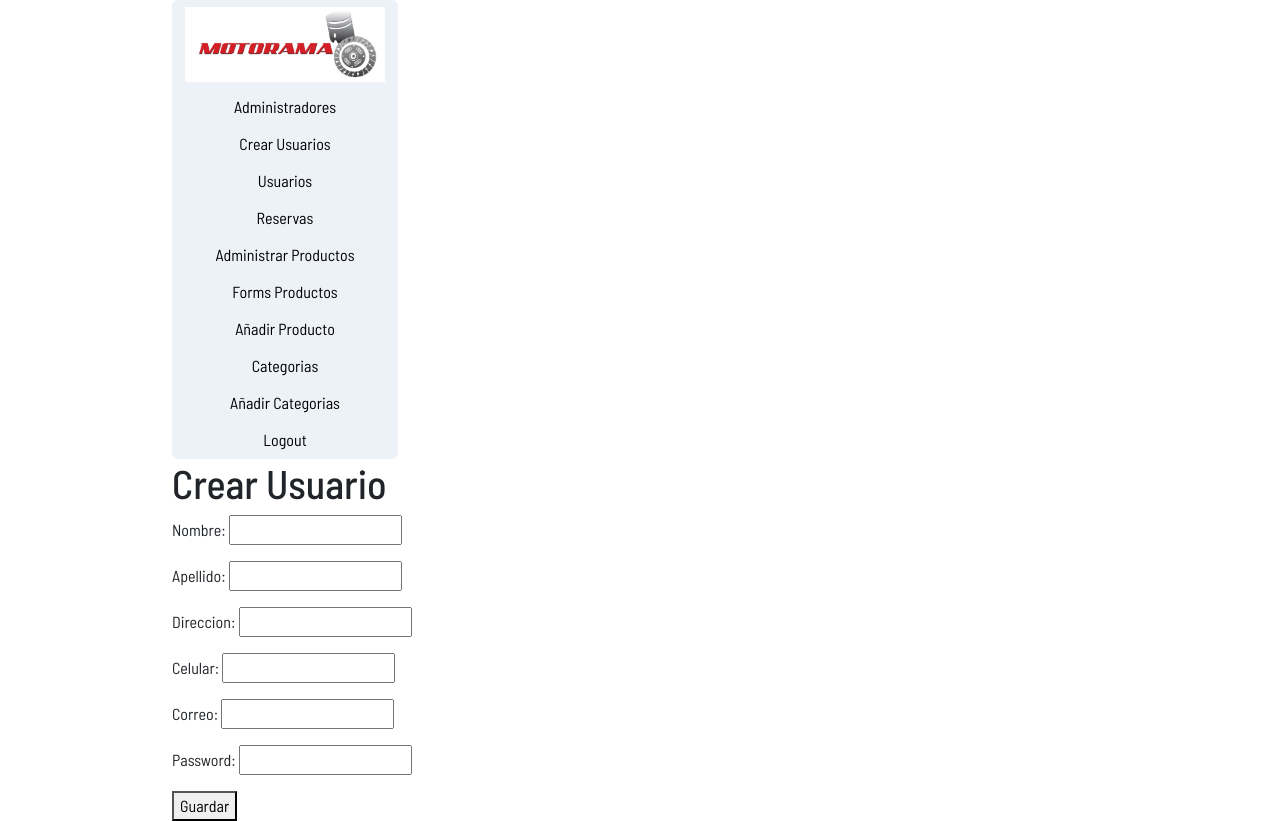
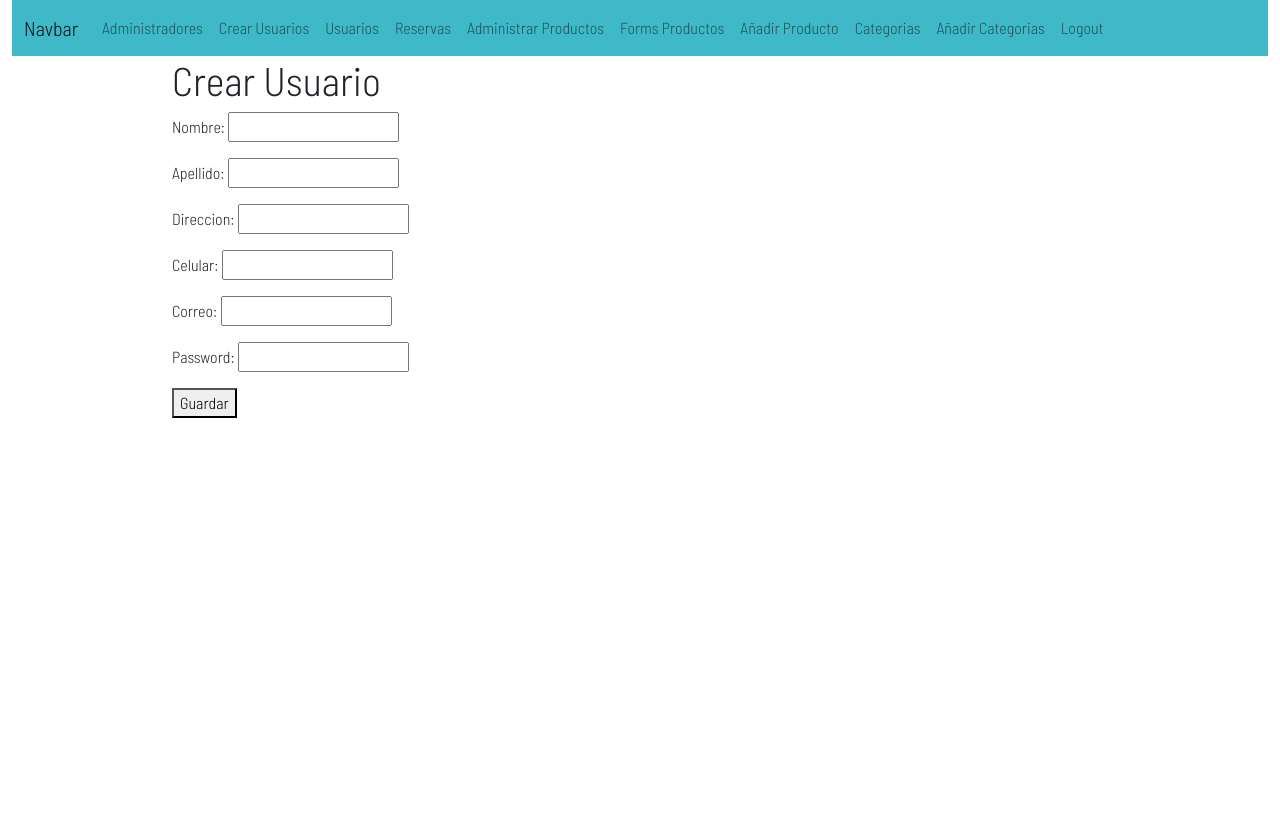
Before and after one commit to Alejarrasco/motorama, a Django app: page /leerUsuarios/create/ in a window 1280 px wide. After the commit the page ends 418 px from the top, so only its background shows below. Run offline with Django 4.2, Linux system fonts and the light colour scheme; style sheets or scripts are compiled from the project's sources; some libraries are stand-ins or nearby versions.

Commit message:
prueba_navbar

```diff
--- a/store/static/styles/sass/custom.scss
+++ b/store/static/styles/sass/custom.scss
@@ -4,11 +4,17 @@ $font-family-sans-serif: 'Barlow Semi Condensed', sans-serif;
 $primary:#733FC8;
 $success: #49556B;
 $dark: #18202D;
-$secondary: #EDF2F8;
+$secondary: #277ae0;
 $info:#c8663f;
 $warning:#c6c83f;
 $danger: #08421c;
 $light:#3fb8c8;
+
+@media (min-width: 992px) {
+  .alto-100 {
+      height: 100vh;
+  }
+}
 //modificacion d-flex (para imgs)
 .d-flex img{
     width: 500px;
--- a/store/templates/InterfazAdmin/home.html
+++ b/store/templates/InterfazAdmin/home.html
@@ -1,7 +1,8 @@
 {% extends 'layouts/base.html' %}
 {% load static %}
 {% block content %}
-<div class="container d-flex align-items-center justify-content-center vh-100">
+
+<div class="container d-flex align-items-center justify-content-center vh-90">
     <div class="row">
         <div class="col-12 col-lg-3">
             <div class="row">
@@ -43,4 +44,4 @@
 </div>
 
 
-{% endblock %}
+{% endblock content%}
--- a/store/templates/layouts/base.html
+++ b/store/templates/layouts/base.html
@@ -6,51 +6,53 @@
     <meta http-equiv="X-UA-Compatible" content="IE=edge" />
     <meta name="viewport" content="width=device-width, initial-scale=1.0" />
     <title>Administrador GUI</title>
-    <link rel="preconnect" href="https://fonts.googleapis.com">
-    <link rel="preconnect" href="https://fonts.gstatic.com" crossorigin>
-    <link href="https://fonts.googleapis.com/css2?family=Barlow+Semi+Condensed:ital,wght@0,100;0,200;0,300;0,400;0,500;0,600;0,700;1,100;1,200;1,300&display=swap" rel="stylesheet">
+    <link rel="preconnect" href="https://fonts.gstatic.com">
+    <link href="https://fonts.googleapis.com/css2?family=Barlow+Semi+Condensed:ital,wght@0,300;0,600;0,900;1,100&display=swap" rel="stylesheet">
     <link rel="stylesheet" href="{% static 'styles/sass/custom.css'%}" />
 
   </head>
   <body>
-    <!--<div class="container">
-      <div class="btn-group-vertical btn-group-justified" role="group" aria-label="Vertical button group">
-        <a href="{% url 'homeadmin' admin.id %}" class="btn btn-secondary">
-          <img src="{% static 'images/logo.png' %}" width="200" alt="" />
-        </a>
-            <a href="{% url 'leerAdministradores' %}" class="btn btn-secondary">Administradores</a>
-            <a href="{% url 'crearUsuarios' %}" class="btn btn-secondary">Crear Usuarios</a>
-            <a href="{% url 'leerUsuarios' %}" class="btn btn-secondary">Usuarios</a>
-            <a href="{% url 'leerReservas' %}" class="btn btn-secondary">Reservas</a>
-            <a href="{% url 'leerProductos' %}" class="btn btn-secondary">Administrar Productos</a>
-            <a href="{% url 'administrarProductos' %}" class="btn btn-secondary">Forms Productos</a>
-            <a href="{% url 'aniadir_producto' %}" class="btn btn-secondary">Añadir Producto</a>
-            <a href="{% url 'leerCategorias' %}" class="btn btn-secondary">Categorias</a>
-            <a href="{% url 'crearCategorias' %}" class="btn btn-secondary">Añadir Categorias</a>
-            <a href="{% url 'index' %}" class="btn btn-secondary">Logout</a>
-      </div>
-    </div>-->
-    <section class="container">
-      <div class="btn-group-vertical btn-group-justified" role="group" aria-label="Vertical button group">
-        <a href="{% url 'homeadmin' admin.id %}" class="btn btn-secondary">
-          <img src="{% static 'images/logo.png' %}" width="200" alt="" />
-        </a>
-        <a href="{% url 'leerAdministradores' admin.id %}" class="btn btn-secondary">Administradores</a>
-        <a href="{% url 'crearUsuarios' admin.pk %}" class="btn btn-secondary">Crear Usuarios</a>
-        <a href="{% url 'leerUsuarios' admin.pk %}" class="btn btn-secondary">Usuarios</a>
-        <a href="{% url 'leerReservas' admin.pk %}" class="btn btn-secondary">Reservas</a>
-        <a href="{% url 'leerProductos' admin.pk %}" class="btn btn-secondary">Administrar Productos</a>
-        <a href="{% url 'administrarProductos' admin.pk %}" class="btn btn-secondary">Forms Productos</a>
-        <a href="{% url 'aniadir_producto' admin.pk %}" class="btn btn-secondary">Añadir Producto</a>
-        <a href="{% url 'leerCategorias' admin.pk %}" class="btn btn-secondary">Categorias</a>
-        <a href="{% url 'crearCategorias' admin.pk %}" class="btn btn-secondary">Añadir Categorias</a>
-        <a href="{% url 'index' %}" class="btn btn-secondary">Logout</a>
-      </div>
-    </section>
-    <main class="container">
+    <div class="container-fluid">
+      <nav class="navbar navbar-expand-md bg-light">
+        <div class="container-fluid">
+          <a class="navbar-brand" href="#">Navbar</a>
+          <button class="navbar-toggler" type="button" data-bs-toggle="collapse" data-bs-target="#navbarNav" aria-controls="navbarNav" aria-expanded="false" aria-label="Toggle navigation">
+            <span class="navbar-toggler-icon"></span>
+          </button>
+          <!--<a class="nav-link" href="{% url 'homeadmin' admin.id %}" class="btn btn-secondary">
+            <img src="{% static 'images/logo.png' %}" width="100" alt="" />
+          </a>-->
+          <div class="collapse navbar-collapse" id="navbarNav">
+
+            <ul class="navbar-nav me-auto mb-2 mb-lg-0">
+              <li class="nav-item"><a class="nav-link" href="{% url 'leerAdministradores' %}">Administradores</a></li>
+
+              <li class="nav-item"><a class="nav-link" href="{% url 'crearUsuarios' %}">Crear Usuarios</a></li>
+
+              <li class="nav-item"><a class="nav-link" href="{% url 'leerUsuarios' %}">Usuarios</a></li>
+
+              <li class="nav-item"><a class="nav-link" href="{% url 'leerReservas' %}">Reservas</a></li>
+
+              <li class="nav-item"><a class="nav-link" href="{% url 'leerProductos' %}">Administrar Productos</a></li>
+
+              <li class="nav-item"><a class="nav-link" href="{% url 'administrarProductos' %}">Forms Productos</a></li>
+
+              <li class="nav-item"><a class="nav-link" href="{% url 'aniadir_producto' %}">Añadir Producto</a></li>
+
+              <li class="nav-item"><a class="nav-link" href="{% url 'leerCategorias' %}">Categorias</a></li>
+
+              <li class="nav-item"><a class="nav-link" href="{% url 'crearCategorias' %}">Añadir Categorias</a></li>
+
+              <li class="nav-item"><a class="nav-link" href="{% url 'index' %}">Logout</a></li>
+            </ul>
+          </div>
+        </div>
+      </nav>
+    </div>
+    <div class="container">
       {% block content %}
 
-      {% endblock %}
-    </main>
+      {% endblock content%}
+    </div>
   </body>
 </html>
```
